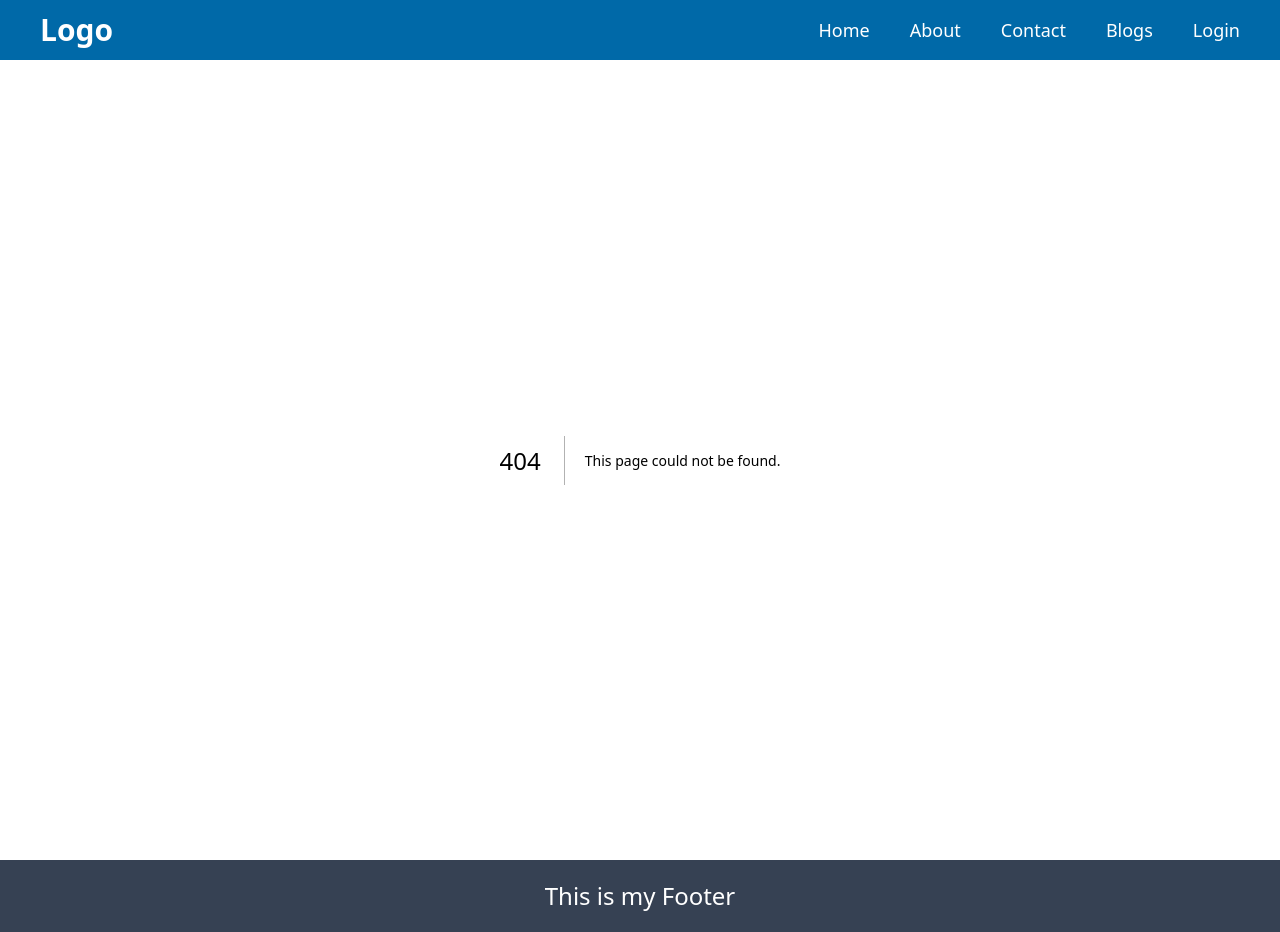
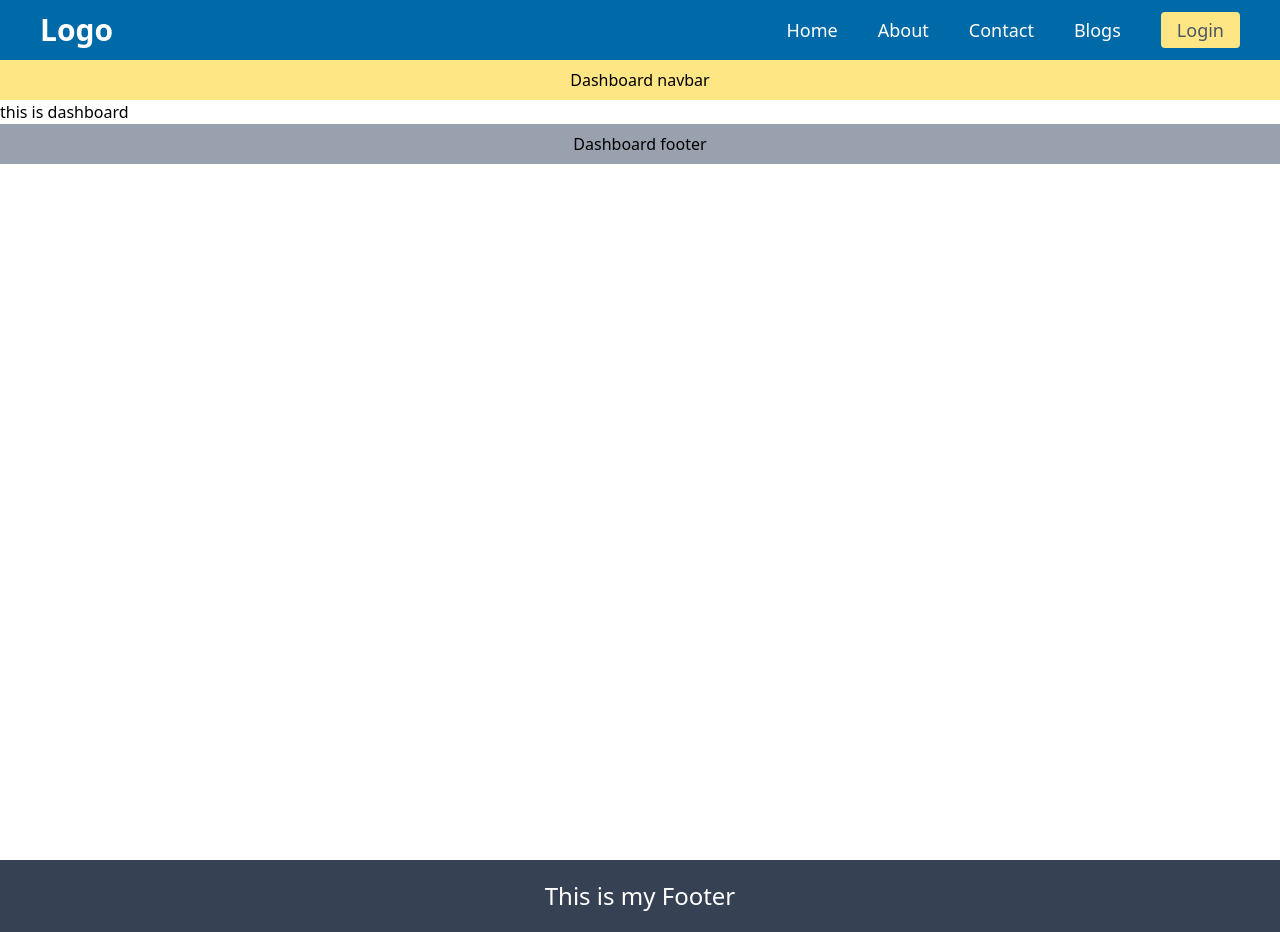
Before and after one commit to bharatroy4D/my-next-app, a Next.js app: page /dashboard in a window 1280 px wide. Before the commit this address had no page. Built offline with nearby package versions, Linux system fonts and the light colour scheme.

Commit message:
Dashboard layout is create

```diff
--- /dev/null
+++ b/src/app/(dashboard)/dashboard/layout.jsx
@@ -0,0 +1,13 @@
+import React from 'react';
+
+const layout = ({children}) => {
+    return (
+        <div>
+            <h1 className='bg-amber-200 py-2 text-center'>Dashboard navbar</h1>
+            {children}
+            <h1 className='bg-gray-400 py-2 text-center'>Dashboard footer</h1>
+        </div>
+    );
+};
+
+export default layout;
--- /dev/null
+++ b/src/app/(dashboard)/dashboard/page.jsx
@@ -0,0 +1,11 @@
+import React from 'react';
+
+const page = () => {
+    return (
+        <div>
+            this is dashboard
+        </div>
+    );
+};
+
+export default page;
--- a/src/components/Header/Header.jsx
+++ b/src/components/Header/Header.jsx
@@ -27,7 +27,7 @@ const Header = () => {
                             </div>
                         ))
                     }
-                    <button onClick={handler}>Login</button>
+                    <button onClick={handler} className='bg-amber-200 rounded px-4 py-1 text-gray-600'>Login</button>
                 </ul>
             </div>
         </div>
```
